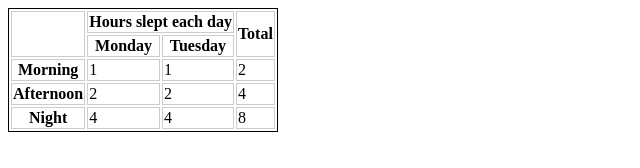
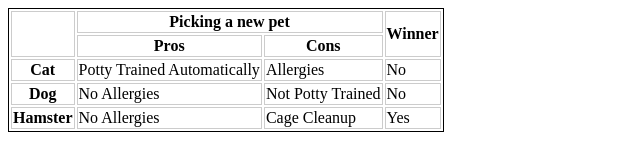
Before and after one commit to collettestahlfrancisco/collette_stahl_francisco_8_4, a plain HTML site: page index.html in a window 1280 px wide. Shown: the whole page, without its empty margins (0-640 px from the left). Drawn offline with Linux system fonts and the light colour scheme.

Commit message:
Update index.html

```diff
--- a/index.html
+++ b/index.html
@@ -1,6 +1,6 @@
 <html><head>
     <meta charset="UTF-8">
-    <title>Chapter 8-4 Table Challenge</title>
+    <title>Table Challenge</title>
     <style>
         table {
           border: 1px solid black;
@@ -21,32 +21,32 @@
     <thead>
       <tr>
         <th rowspan="2"></th>
-        <th colspan="2">Hours slept each day</th>
-        <th rowspan="2">Total</th>
+        <th colspan="2">Picking a new pet</th>
+        <th rowspan="2">Winner</th>
       </tr>
       <tr>
-        <th>Monday</th>
-        <th>Tuesday</th>
+        <th>Pros</th>
+        <th>Cons</th>
       </tr>
     </thead>
     <tbody>
       <tr>
-        <th scope="row">Morning</th>
-        <td>1</td>
-        <td>1</td>
-        <td>2</td>
+        <th scope="row">Cat</th>
+        <td>Potty Trained Automatically</td>
+        <td>Allergies</td>
+        <td>No</td>
       </tr>
       <tr>
-        <th scope="row">Afternoon</th>
-        <td>2</td>
-        <td>2</td>
-        <td>4</td>
+        <th scope="row">Dog</th>
+        <td>No Allergies</td>
+        <td>Not Potty Trained</td>
+        <td>No</td>
       </tr>
       <tr>
-        <th scope="row">Night</th>
-        <td>4</td>
-        <td>4</td>
-        <td>8</td>
+        <th scope="row">Hamster</th>
+        <td>No Allergies</td>
+        <td>Cage Cleanup</td>
+        <td>Yes</td>
       </tr>
     </tbody>
   </table>
```
